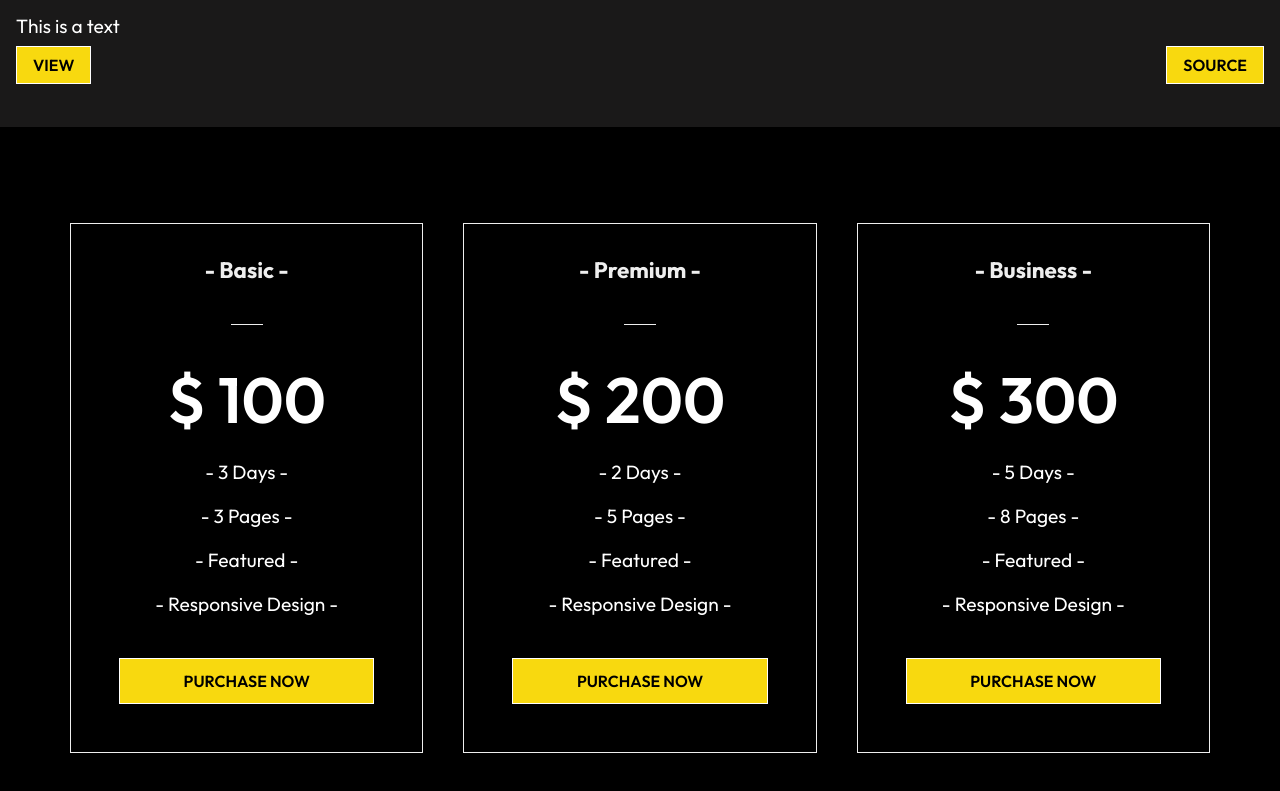
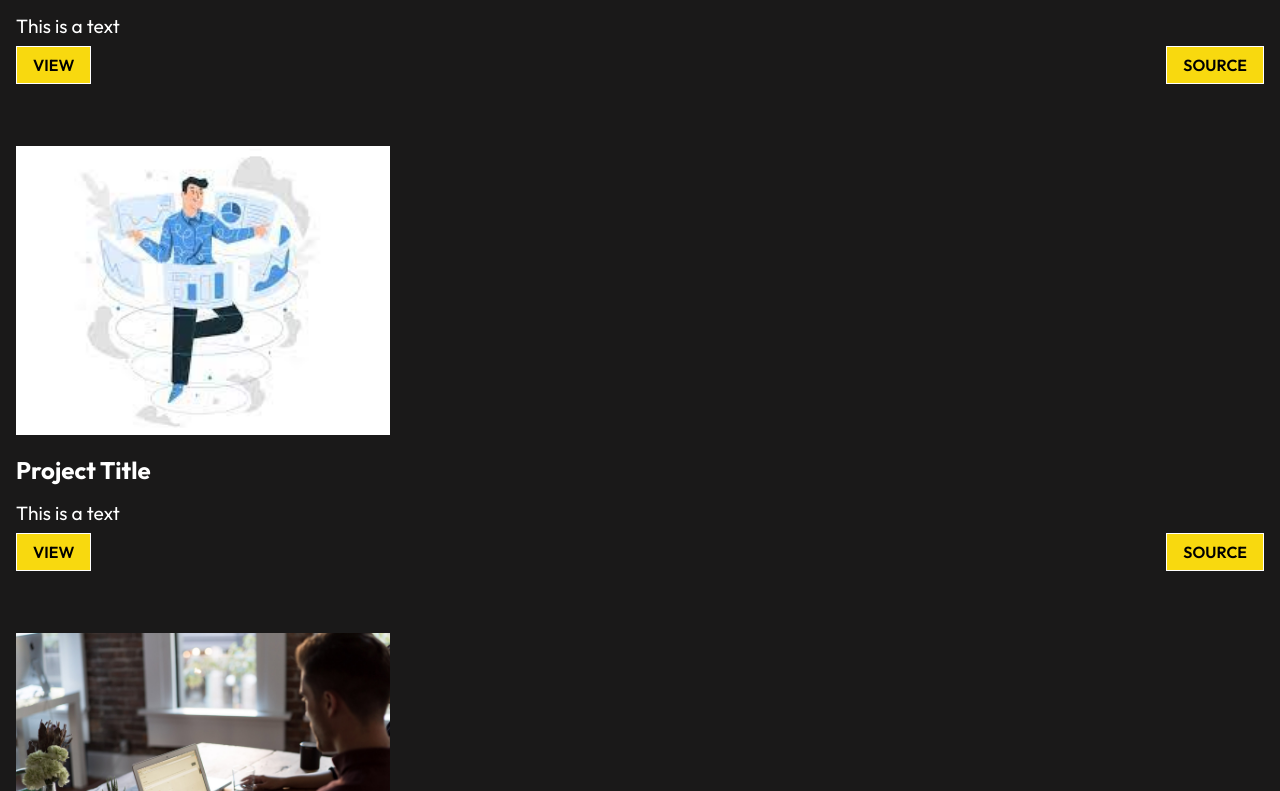
Before and after one commit to nsdhl/my-portfolio, a React (Create React App) app: page /project in a window 1280 px wide. Shown: the part 889-1680 px from the top of the page. Built offline with nearby package versions, Linux system fonts and the light colour scheme.

Commit message:
feat: updated workcarddata

```diff
--- /dev/null
+++ b/src/components/Work.js
@@ -0,0 +1,31 @@
+import "./WorkCardStyles.css"
+
+import React from 'react'
+import WorkCard from "./WorkCard"
+import WorkCardData from "./WorkCardData"
+
+
+const Work = () => {
+  return (
+    <div className="work-container">
+        <h1 className="project-heading">projects</h1>
+        <div className="project-container">
+            {WorkCardData.map((val, index) => {
+                return (
+                    <WorkCard
+                    key={index}
+                    imgsrc={val.imgsrc}
+                    title={val.title}
+                    text={val.text}
+                    view={val.view}
+                    />
+                )
+            }
+            )}
+        </div>
+
+    </div>
+  )
+}
+
+export default Work
--- a/src/components/WorkCard.js
+++ b/src/components/WorkCard.js
@@ -1,21 +1,17 @@
 import "./WorkCardStyles.css"
 
 import React from 'react'
-import Pro from "../assets/project1.jpeg"
 import { NavLink } from "react-router-dom"
 
-const WorkCard = () => {
+const WorkCard = (props) => {
   return (
-    <div className="work-container">
-        <h1 className="project-heading">projects</h1>
-        <div className="project-container">
-            <div className="project-card">
-                <img src={Pro} alt="project" className="project-img" />
-                <h2 className="project-title">Project Title</h2>
+    <div className="project-card">
+                <img src={props.imgsrc} alt="project" className="project-img" />
+                <h2 className="project-title">{props.title}</h2>
                 <div className="project-details">
-                <p>This is a text</p>
+                <p>{props.text}</p>
                 <div className="pro-btns">
-                    <NavLink to="/project" className="pro-btn">View</NavLink>
+                    <NavLink to={props.view} className="pro-btn">View</NavLink>
                     <NavLink to="/project" className="pro-btn">Source</NavLink>
 
                 </div>
@@ -24,9 +20,6 @@ const WorkCard = () => {
                 </div>
 
                 </div>
-        </div>
-
-    </div>
   )
 }
 
--- /dev/null
+++ b/src/components/WorkCardData.js
@@ -0,0 +1,30 @@
+import project1 from '../assets/project1.jpeg';
+import pro1 from '../assets/pro1.jpeg';
+import introbg from '../assets/intro-bg.jpg';
+
+
+const projectCardData   = [
+    {
+imgsrc: project1,
+title: "Project Title",
+text: "This is a text",
+view: "https://youtu.be/q29MxRthrVM?list=RDMMgvh1vjkxhoA"
+    },
+
+    {
+        imgsrc: pro1,
+        title: "Project Title",
+        text: "This is a text",
+        view: "https://youtu.be/q29MxRthrVM?list=RDMMgvh1vjkxhoA"
+            },
+
+            {
+                imgsrc: introbg,
+                title: "Project Title",
+                text: "This is a text",
+                view: "https://youtu.be/q29MxRthrVM?list=RDMMgvh1vjkxhoA"
+
+                    },
+];
+
+export default projectCardData;
--- a/src/routes/Project.js
+++ b/src/routes/Project.js
@@ -3,7 +3,7 @@ import Navbar from '../components/Navbar'
 import Footer from '../components/Footer'
 import Heroimage1 from '../components/Heroimage1'
 import PricingCard from '../components/PricingCard'
-import WorkCard from '../components/WorkCard'
+import Work from '../components/Work'
 
 
 const Project = () => {
@@ -11,7 +11,7 @@ const Project = () => {
     <div>
       <Navbar />
       <Heroimage1 heading="PROJECT" text="some of my recent works" />
-      <WorkCard />
+      <Work />
       <PricingCard />
       <Footer />
     </div>
```
